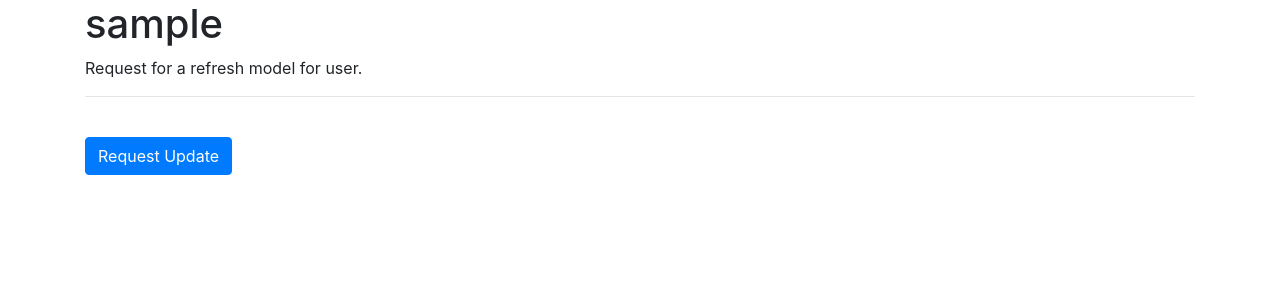
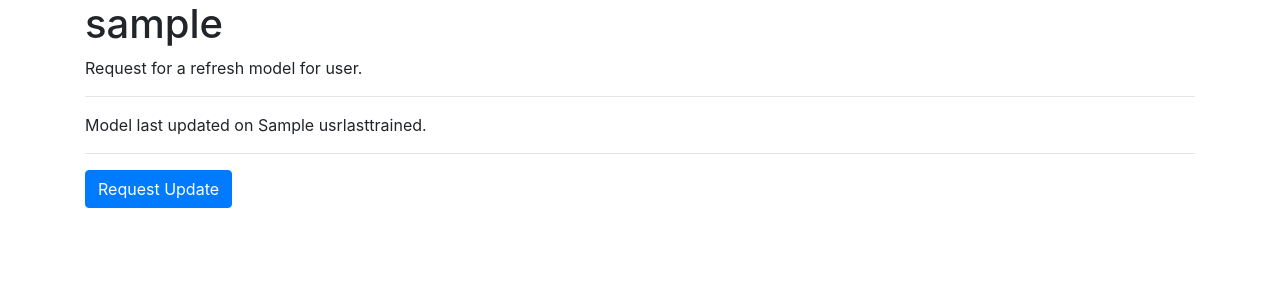
Before and after one commit to tianle91/astroturf, a Flask app: template templates/refresh.html in a window 1280 px wide. Shown: the part 56-356 px from the top of the page. Run offline with Flask 2, Linux system fonts and the light colour scheme; the template is opened without the code that fills it: most values are stand-ins (such as "Sample title", 1, 10 or a date in 2020); parts of the project's set-up code (start-up, migrations or seed data) failed here and were passed over; some libraries are stand-ins or nearby versions.

Commit message:
refactor

```diff
--- a/templates/infer.html
+++ b/templates/infer.html
@@ -2,7 +2,7 @@
 
 {% block content %}
 <h1>{% block title %} {{ userinference['username'] }} {% endblock %}</h1>
-Model last updated on {{ userinference['lastupdated'] }}.
+Model last updated on {{ userinference['usrlasttrained'] }}.
 <a href="{{ url_for('refresh', username=userinference['username']) }}">Refresh?</a>
 <hr>
 
--- a/templates/refresh.html
+++ b/templates/refresh.html
@@ -6,8 +6,9 @@ Request for a refresh model for user.
 <hr>
 
 <!--TODO: show some progress or something?-->
+Model last updated on {{ userrefresh['usrlasttrained'] }}.
 
-<br>
+<hr>
 <form method="post">
     <button type="submit" class="btn btn-primary">Request Update</button>
 </form>
```
